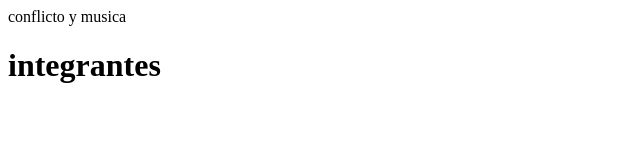
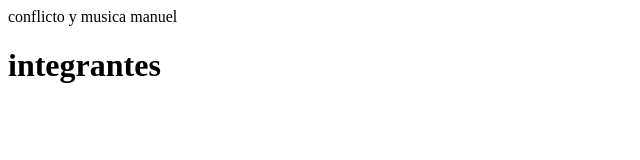
Before and after one commit to danyy20022013-wq/feature-branch, a plain HTML site: page index.html in a window 1280 px wide. Shown: the full height of the page, 0-640 px from the left. Drawn offline with Linux system fonts and the light colour scheme.

Commit message:
segundo conf con rebase

```diff
--- a/index.html
+++ b/index.html
@@ -1,5 +1,5 @@
 <html>conflicto y musica
-    <body>
+    <body> manuel
         <h1>
             integrantes
         </h1>
```
